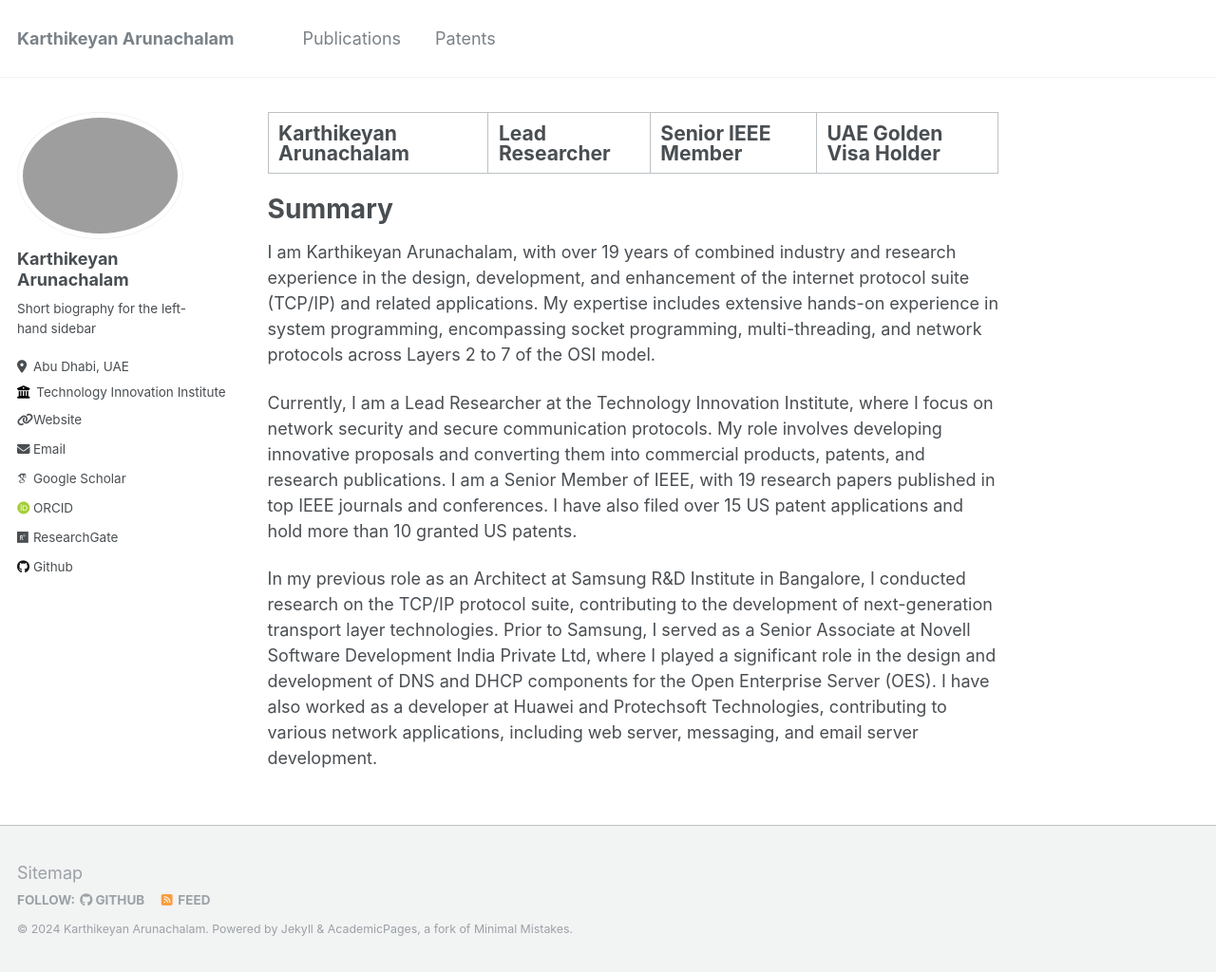
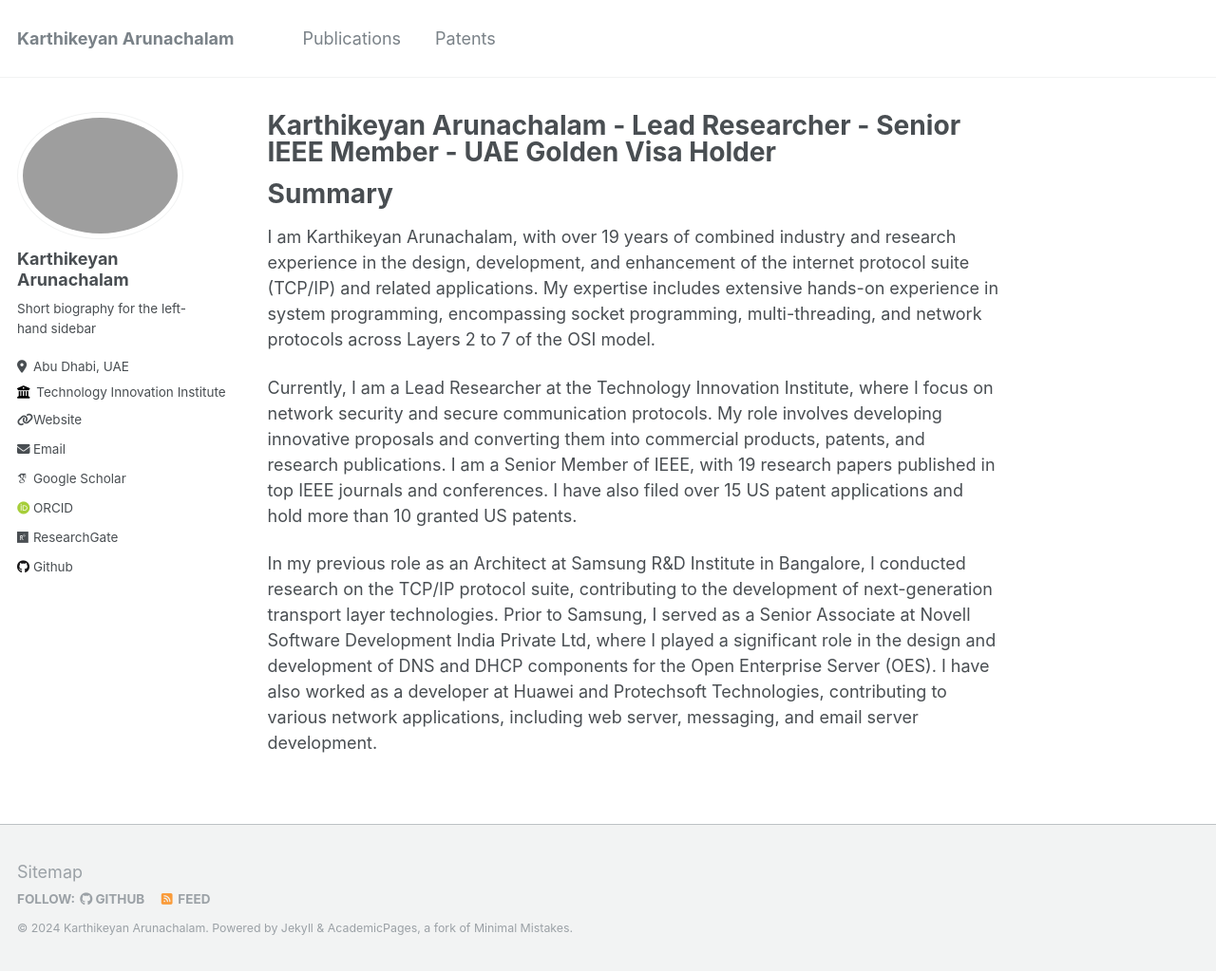
Before and after one commit to karthikeyansct/karthikeyansct.github.io, a Jekyll site: the page built from _pages/about.md, in a window 1280 px wide and 1024 px high. Shown: the whole window at 95% size. Built offline with Jekyll 4.4.1, drawn with Linux system fonts in a browser that asks for light colours; some web fonts are replaced.

```diff
--- a/_pages/about.md
+++ b/_pages/about.md
@@ -1,6 +1,6 @@
 ---
 permalink: /
-title: "Karthikeyan Arunachalam | Lead Researcher | Senior IEEE Member | UAE Golden Visa Holder"
+title: "Karthikeyan Arunachalam - Lead Researcher - Senior IEEE Member - UAE Golden Visa Holder"
 author_profile: true
 redirect_from:
   - /about/
```
